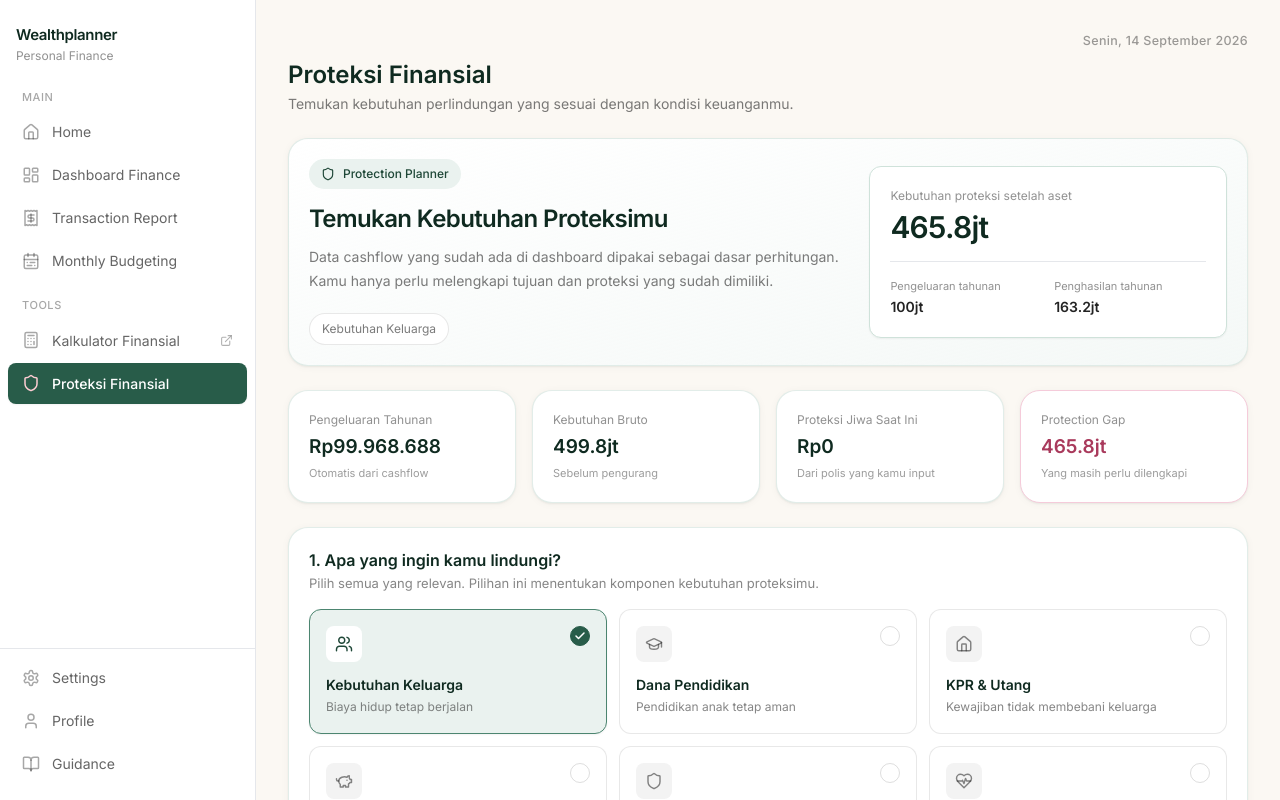
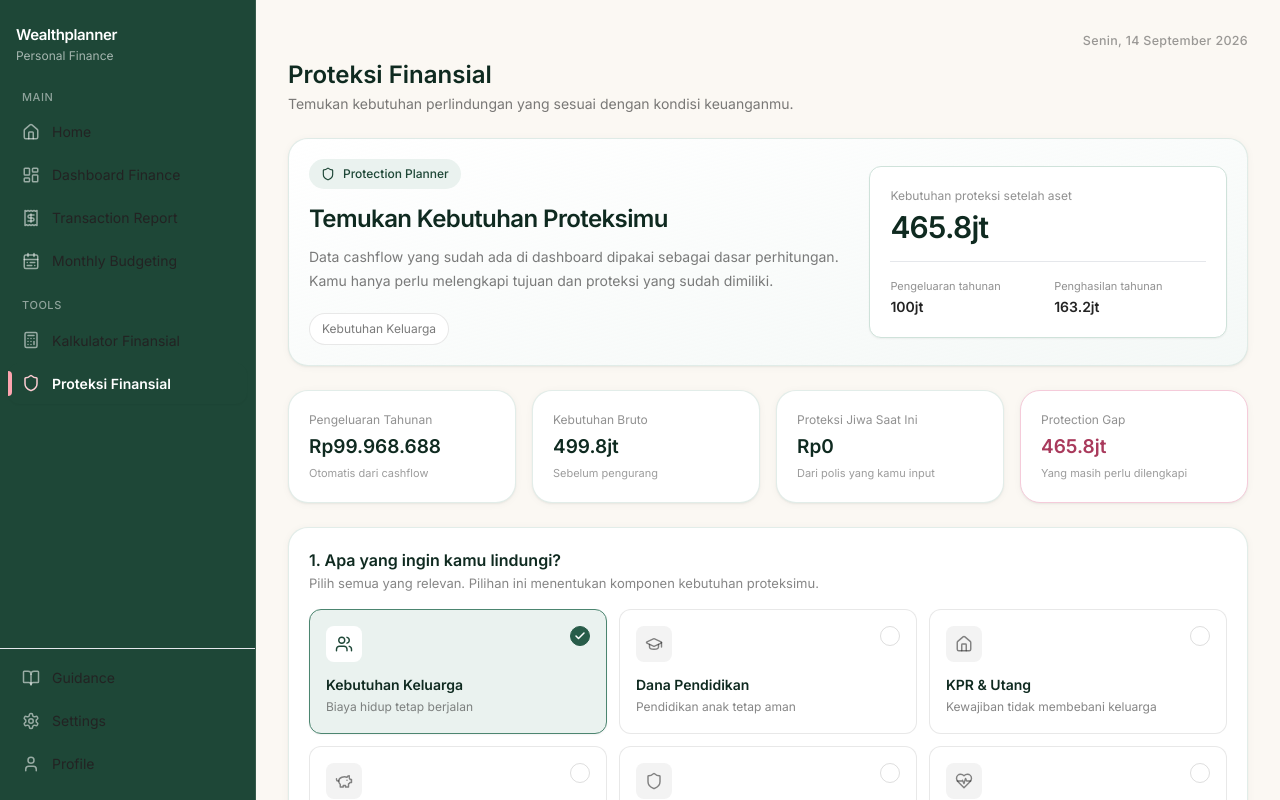
Before and after one commit to jasminework2023/personal-wealthplanner, a React (Vite) app: page /dashboard/protection in a window 1280 px wide. Shown: the top 800 px of the page. Built offline with nearby package versions, Linux system fonts and the light colour scheme; the HTML template or start-up script is replaced by a standard one.

Commit message:
Update Sidebar.tsx

```diff
--- a/src/components/Sidebar.tsx
+++ b/src/components/Sidebar.tsx
@@ -9,7 +9,6 @@ import {
   Settings,
   User,
   BookOpen,
-  ExternalLink,
   X,
 } from "lucide-react";
 
@@ -20,23 +19,9 @@ const mainLinks = [
   { to: "/budgeting", label: "Monthly Budgeting", icon: CalendarRange },
 ];
 
-type ToolLink =
-  | { href: string; to?: never; label: string; icon: any; external: true }
-  | { href?: never; to: string; label: string; icon: any; external: false };
-
-const toolLinks: ToolLink[] = [
-  {
-    href: "https://www.wealthplanner.id",
-    label: "Kalkulator Finansial",
-    icon: Calculator,
-    external: true,
-  },
-  {
-    to: "/protection",
-    label: "Proteksi Finansial",
-    icon: Shield,
-    external: false,
-  },
+const toolLinks = [
+  { to: "/calculator", label: "Kalkulator Finansial", icon: Calculator },
+  { to: "/protection", label: "Proteksi Finansial", icon: Shield },
 ];
 
 function NavItem({ to, label, icon: Icon }: { to: string; label: string; icon: any }) {
@@ -45,16 +30,21 @@ function NavItem({ to, label, icon: Icon }: { to: string; label: string; icon: a
       to={to}
       end={to === "/"}
       className={({ isActive }) =>
-        `group flex items-center gap-3 px-3.5 py-2.5 rounded-lg text-[14px] transition-colors ${
+        `group relative flex items-center gap-3 px-3.5 py-2.5 rounded-xl text-[14px] transition-all ${
           isActive
-            ? "bg-forest-600 text-white font-medium shadow-sm"
-            : "text-charcoal/70 hover:bg-forest-50 hover:text-forest-700"
+            ? "bg-white/12 text-white font-semibold shadow-sm"
+            : "text-white/78 hover:bg-white/10 hover:text-white"
         }`
       }
     >
-      {({ isActive }: { isActive: boolean }) => (
+      {({ isActive }) => (
         <>
-          <Icon size={18} strokeWidth={2} className={isActive ? "text-rose-200" : "text-charcoal/40 group-hover:text-forest-600"} />
+          {isActive && <span className="absolute left-0 top-2 bottom-2 w-1 rounded-r-full bg-rose-300" />}
+          <Icon
+            size={18}
+            strokeWidth={2}
+            className={isActive ? "text-rose-200" : "text-white/55 group-hover:text-rose-200"}
+          />
           {label}
         </>
       )}
@@ -62,57 +52,30 @@ function NavItem({ to, label, icon: Icon }: { to: string; label: string; icon: a
   );
 }
 
-function ExternalItem({ href, label, icon: Icon }: { href: string; label: string; icon: any }) {
-  return (
-    <a
-      href={href}
-      target="_self"
-      rel="noopener noreferrer"
-      className="group flex items-center gap-3 px-3.5 py-2.5 rounded-lg text-[14px] text-charcoal/70 hover:bg-rose-50 hover:text-rose-700 transition-colors"
-    >
-      <Icon size={18} strokeWidth={2} className="text-charcoal/40 group-hover:text-rose-600" />
-      <span className="flex-1">{label}</span>
-      <ExternalLink size={13} className="opacity-50" />
-    </a>
-  );
-}
-
 function SidebarContent() {
   return (
     <div className="flex flex-col h-full">
       <div className="px-4 pt-6 pb-4">
-        <p className="text-[15px] font-semibold text-forest-900 tracking-tight">Wealthplanner</p>
-        <p className="text-[12px] text-charcoal/50">Personal Finance</p>
+        <p className="text-[15px] font-semibold text-white tracking-tight">Wealthplanner</p>
+        <p className="text-[12px] text-white/60">Personal Finance</p>
       </div>
 
       <div className="px-2 flex-1 overflow-y-auto">
-        <p className="px-3.5 text-[11px] font-medium uppercase tracking-wider text-charcoal/40 mt-2 mb-1.5">
-          Main
-        </p>
+        <p className="px-3.5 text-[11px] font-medium uppercase tracking-wider text-white/50 mt-2 mb-1.5">Main</p>
         <nav className="flex flex-col gap-0.5 mb-4">
-          {mainLinks.map((l) => (
-            <NavItem key={l.to} {...l} />
-          ))}
+          {mainLinks.map((l) => <NavItem key={l.to} {...l} />)}
         </nav>
 
-        <p className="px-3.5 text-[11px] font-medium uppercase tracking-wider text-charcoal/40 mt-2 mb-1.5">
-          Tools
-        </p>
+        <p className="px-3.5 text-[11px] font-medium uppercase tracking-wider text-white/50 mt-2 mb-1.5">Tools</p>
         <nav className="flex flex-col gap-0.5">
-          {toolLinks.map((l) =>
-            l.external ? (
-              <ExternalItem key={l.href} {...l} />
-            ) : (
-              <NavItem key={l.to} to={l.to} label={l.label} icon={l.icon} />
-            ),
-          )}
+          {toolLinks.map((l) => <NavItem key={l.to} {...l} />)}
         </nav>
       </div>
 
-      <div className="px-2 pb-4 pt-2 border-t border-charcoal/8 flex flex-col gap-0.5">
+      <div className="px-2 pb-4 pt-2 border-t border-white/12 flex flex-col gap-0.5">
+        <NavItem to="/guidance" label="Guidance" icon={BookOpen} />
         <NavItem to="/settings" label="Settings" icon={Settings} />
         <NavItem to="/profile" label="Profile" icon={User} />
-        <NavItem to="/guidance" label="Guidance" icon={BookOpen} />
       </div>
     </div>
   );
@@ -120,7 +83,7 @@ function SidebarContent() {
 
 export function DesktopSidebar() {
   return (
-    <aside className="hidden lg:flex lg:flex-col w-64 shrink-0 h-screen sticky top-0 bg-white border-r border-charcoal/8">
+    <aside className="hidden lg:flex lg:flex-col w-64 shrink-0 h-screen sticky top-0 bg-forest-700 border-r border-white/10">
       <SidebarContent />
     </aside>
   );
@@ -131,12 +94,8 @@ export function MobileSidebar({ open, onClose }: { open: boolean; onClose: () =>
   return (
     <div className="lg:hidden fixed inset-0 z-50">
       <div className="absolute inset-0 bg-black/30" onClick={onClose} />
-      <div className="absolute left-0 top-0 h-full w-72 bg-white shadow-xl">
-        <button
-          onClick={onClose}
-          aria-label="Tutup menu"
-          className="absolute right-3 top-4 p-1.5 rounded-lg hover:bg-charcoal/5"
-        >
+      <div className="absolute left-0 top-0 h-full w-72 bg-forest-700 shadow-xl">
+        <button onClick={onClose} aria-label="Tutup menu" className="absolute right-3 top-4 p-1.5 rounded-lg hover:bg-white/10 text-white">
           <X size={18} />
         </button>
         <SidebarContent />
```
